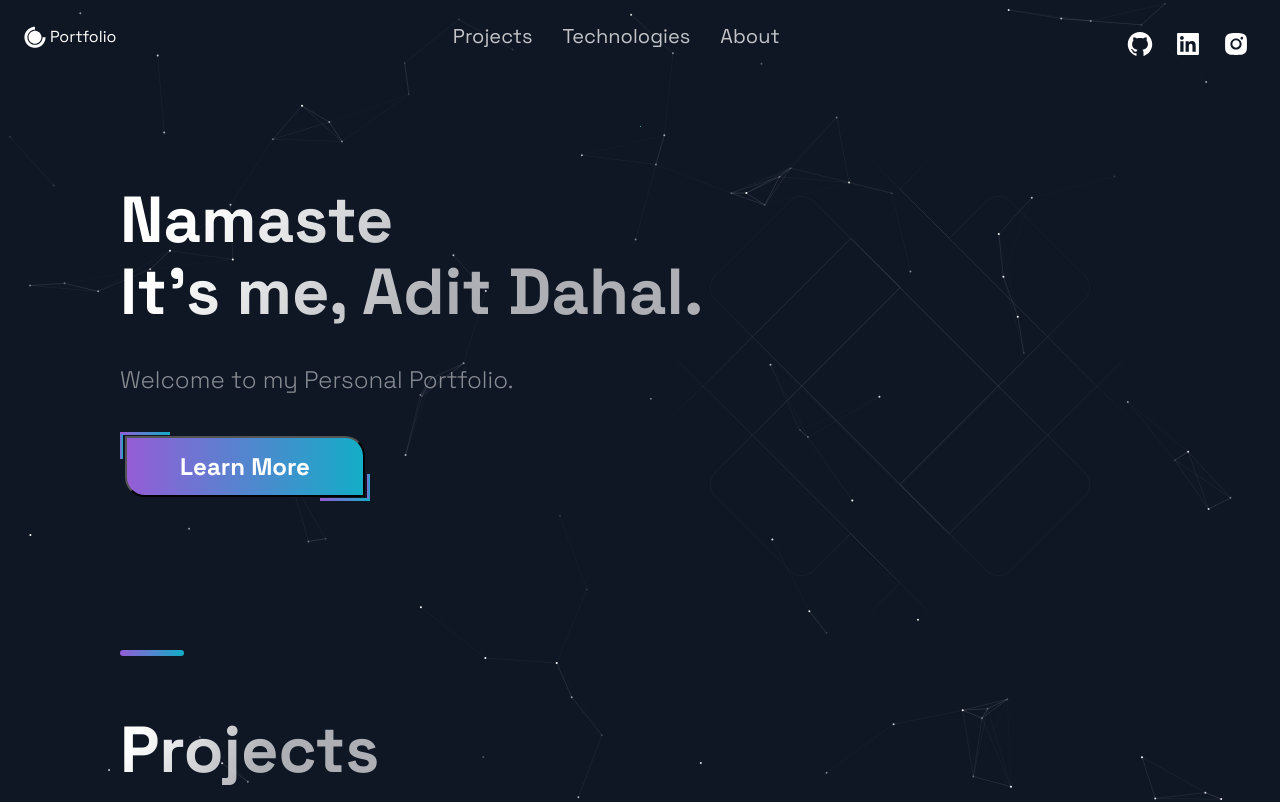
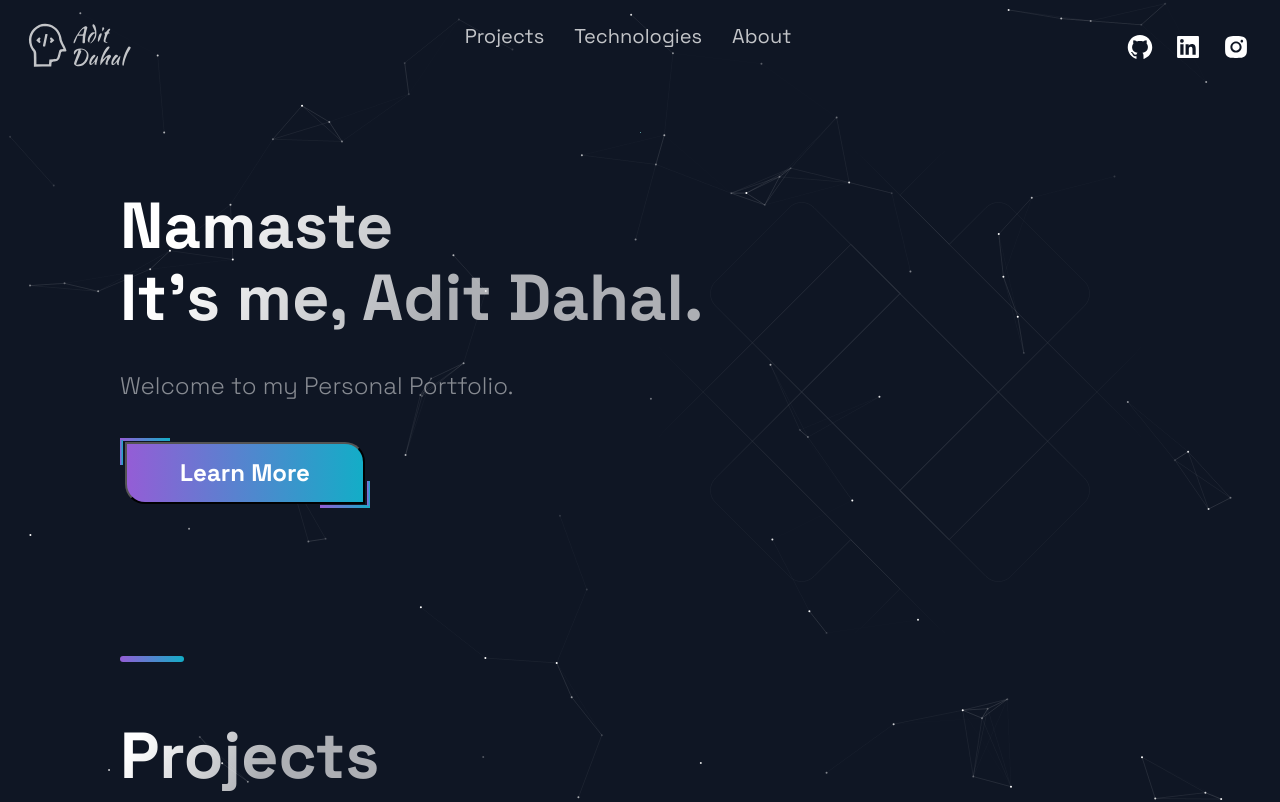
Before and after one commit to Adeetdahal/Adit-Portfolio, a Next.js app: page / in a window 1280 px wide. Shown: the top 802 px of the page. Built offline with nearby package versions, Linux system fonts and the light colour scheme.

Commit message:
FEAT: added logo and title for website

```diff
--- a/src/components/Header/Header.js
+++ b/src/components/Header/Header.js
@@ -1,35 +1,147 @@
-import Link from 'next/link';
-import React from 'react';
-import { AiFillGithub, AiFillInstagram, AiFillLinkedin } from 'react-icons/ai';
-import { DiCssdeck } from 'react-icons/di';
+import Link from "next/link";
+import React from "react";
+import { AiFillGithub, AiFillInstagram, AiFillLinkedin } from "react-icons/ai";
 
-import { Container, Div1, Div2, Div3, NavLink, SocialIcons } from './HeaderStyles';
+import {
+  Container,
+  Div1,
+  Div2,
+  Div3,
+  NavLink,
+  SocialIcons,
+} from "./HeaderStyles";
 
-const Header = () =>  (
+const Header = () => (
   <Container>
     <Div1>
+      {/* <Link href="/">
+        <a
+          style={{
+            display: "flex",
+            alignItems: "center",
+            color: "white",
+            marginBottom: "20px",
+          }}
+        >
+          <DiCssdeck size="3rem" /> <span>Portfolio</span>
+        </a>
+      </Link> */}
       <Link href="/">
-        <a style={{ display: 'flex',
-        alignItems: 'center',
-        color:"white",
-        marginBottom:'20px'
-        }}>
-          <DiCssdeck size="3rem" /> <span>Portfolio</span>
+        <a
+          style={{
+            color: "white",
+            display: "flex",
+            alignItems: "center",
+            justifyContent: "start",
+          }}
+        >
+          <svg
+            version="1.0"
+            xmlns="http://www.w3.org/2000/svg"
+            width="120px"
+            height="60px"
+            viewBox="25 60 150 95"
+            preserveAspectRatio="xMidYMid meet"
+          >
+            <g
+              transform="translate(0.000000,200.000000) scale(0.100000,-0.100000)"
+              fill="#ffffffbf"
+              stroke="none"
+            >
+              <path
+                d="M350 1319 c-130 -59 -190 -199 -141 -330 12 -31 30 -64 41 -74 18
+-16 20 -31 20 -137 l0 -119 138 3 137 3 3 36 c3 35 4 37 50 42 57 6 76 28 93
+102 12 55 12 55 50 55 21 0 40 4 44 10 3 5 -12 45 -35 89 -22 44 -40 87 -40
+94 0 7 -7 37 -16 66 -42 142 -211 221 -344 160z m199 -39 c65 -32 121 -114
+121 -175 0 -14 16 -57 35 -95 l35 -69 -32 -3 c-30 -3 -33 -6 -49 -72 -10 -37
+-21 -72 -26 -77 -4 -4 -33 -9 -63 -11 l-55 -3 -3 -37 -3 -38 -100 0 -99 0 0
+101 c0 95 -2 103 -27 133 -38 45 -53 88 -53 151 0 85 45 156 125 198 44 23
+146 22 194 -3z"
+              />
+              <path
+                d="M450 1176 c0 -5 -27 -139 -35 -173 -4 -18 -1 -23 15 -23 11 0 20 2
+20 4 0 5 27 139 35 174 4 17 1 22 -15 22 -11 0 -20 -2 -20 -4z"
+              />
+              <path
+                d="M330 1105 l-23 -25 23 -25 c18 -19 26 -22 37 -14 10 9 10 15 2 25 -9
+11 -9 17 0 28 8 10 8 16 -2 25 -11 8 -19 5 -37 -14z"
+              />
+              <path
+                d="M532 1118 c-8 -8 -9 -15 -1 -25 8 -9 8 -17 0 -27 -8 -10 -8 -16 2
+-25 11 -8 19 -5 37 14 l24 26 -25 24 c-19 20 -27 23 -37 13z"
+              />
+              <path
+                d="M1202 1328 c-8 -8 -6 -21 7 -47 10 -20 22 -46 26 -59 6 -20 4 -22
+-18 -17 -51 13 -121 -115 -83 -153 15 -15 16 -14 16 12 0 15 5 37 11 49 14 27
+60 77 71 77 25 0 -19 -114 -55 -142 -12 -10 -17 -18 -11 -18 16 0 72 62 83 93
+31 80 -7 245 -47 205z"
+              />
+              <path
+                d="M1053 1284 c-74 -57 -185 -254 -144 -254 4 0 18 27 30 60 l22 60 43
+0 42 0 -4 -60 c-4 -56 -3 -60 17 -60 19 0 21 6 21 53 0 47 19 146 35 189 4 11
+0 20 -12 27 -15 7 -26 4 -50 -15z m7 -73 c-10 -38 -13 -41 -46 -41 l-35 0 18
+31 c21 37 66 75 71 60 2 -5 -2 -28 -8 -50z"
+              />
+              <path
+                d="M1354 1277 c-3 -9 -4 -26 -2 -38 l3 -23 17 26 c15 23 15 28 3 38 -12
+10 -16 9 -21 -3z"
+              />
+              <path
+                d="M1428 1230 c-12 -16 -29 -30 -37 -30 -13 0 -13 -2 -3 -9 11 -7 10
+-18 -3 -65 -19 -65 -11 -86 34 -85 26 0 26 0 3 10 -25 10 -25 15 4 97 12 31
+21 42 37 43 19 0 20 1 4 7 -16 7 -16 9 -3 27 19 25 20 35 1 35 -8 0 -24 -13
+-37 -30z"
+              />
+              <path
+                d="M1312 1178 c-16 -20 -34 -98 -27 -117 5 -11 15 2 36 48 27 59 30 81
+10 81 -5 0 -13 -6 -19 -12z"
+              />
+              <path
+                d="M1399 934 c-40 -59 -79 -167 -78 -219 0 -35 2 -38 12 -21 27 42 88
+116 96 116 5 0 0 -23 -12 -50 -23 -54 -15 -80 20 -65 11 5 14 9 6 12 -15 6 -1
+46 32 89 18 23 21 34 12 43 -20 20 -47 11 -87 -30 -22 -23 -40 -39 -40 -35 0
+19 52 118 79 148 36 41 39 58 11 58 -11 0 -31 -18 -51 -46z"
+              />
+              <path
+                d="M1754 955 c-53 -80 -102 -263 -76 -279 7 -4 14 4 17 21 17 79 52 172
+82 216 26 38 31 52 21 58 -20 13 -26 11 -44 -16z"
+              />
+              <path
+                d="M938 934 c-15 -8 -31 -26 -34 -40 -8 -31 11 -56 20 -26 7 21 43 58
+50 51 3 -2 -13 -51 -35 -109 -39 -103 -39 -104 -20 -123 24 -25 85 -26 129 -3
+67 35 107 137 77 200 -28 59 -124 85 -187 50z m152 -32 c26 -32 25 -68 -2
+-122 -27 -52 -59 -76 -112 -86 -39 -7 -39 -7 -32 22 4 16 25 66 46 112 33 70
+37 84 24 89 -11 4 -12 8 -4 13 20 12 60 -1 80 -28z"
+              />
+              <path
+                d="M1191 826 c-13 -13 -28 -41 -36 -61 -24 -72 6 -102 53 -54 l29 30 -4
+-25 c-3 -16 -1 -26 6 -26 18 0 26 5 23 14 -1 4 4 33 13 63 9 30 13 58 10 62
+-7 7 -18 -6 -57 -73 -15 -25 -34 -46 -43 -46 -14 0 -14 4 0 38 8 20 27 47 41
+60 25 22 25 42 0 42 -7 0 -23 -11 -35 -24z"
+              />
+              <path
+                d="M1541 826 c-27 -28 -50 -91 -44 -117 9 -32 33 -30 64 4 17 17 27 24
+23 14 -3 -9 -1 -24 6 -32 14 -17 32 -11 24 9 -3 7 2 33 10 57 31 87 12 95 -33
+14 -28 -50 -54 -75 -66 -63 -10 10 37 89 59 100 20 9 23 14 15 25 -17 19 -33
+16 -58 -11z"
+              />
+            </g>
+          </svg>
         </a>
       </Link>
     </Div1>
     <Div2>
-      <li style={{zIndex:'5', padding:'0 15px'}} >
+      <li style={{ zIndex: "5", padding: "0 15px" }}>
         <Link href="#projects">
           <NavLink>Projects</NavLink>
         </Link>
       </li>
-      <li style={{zIndex:'5', padding:'0 15px'}}>
+      <li style={{ zIndex: "5", padding: "0 15px" }}>
         <Link href="#tech">
           <NavLink>Technologies</NavLink>
         </Link>
       </li>
-      <li style={{zIndex:'5', padding:'0 15px'}}>
+      <li style={{ zIndex: "5", padding: "0 15px" }}>
         <Link href="#about">
           <NavLink>About</NavLink>
         </Link>
@@ -43,7 +155,7 @@ const Header = () =>  (
         <AiFillLinkedin size="2.8rem" />
       </SocialIcons>
       <SocialIcons href="https://www.instagram.com/aditdahal/">
-          <AiFillInstagram size="2.8rem"/>
+        <AiFillInstagram size="2.8rem" />
       </SocialIcons>
     </Div3>
   </Container>
--- a/src/pages/_app.js
+++ b/src/pages/_app.js
@@ -1,8 +1,13 @@
 import Theme from '../styles/theme';
+import Head from 'next/head'
 
 export default function App({ Component, pageProps }) {
   return (
     <>
+      <Head>
+        <title>Adit Dahal</title>
+        <meta name="description" content="Your trusted software developer" />
+      </Head>
       <Theme>
         <Component {...pageProps} />
       </Theme>
--- a/src/pages/_document.js
+++ b/src/pages/_document.js
@@ -31,7 +31,7 @@ export default class MyDocument extends Document {
     return (
       <Html lang='en-GB'>
         <Head>
-          <link href="https://fonts.googleapis.com/css2?family=Space+Grotesk:wght@300;400;500;600;700&display=swap" rel="stylesheet"/>
+          <link href="https://fonts.googleapis.com/css2?family=Space+Grotesk:wght@300;400;500;600;700&display=swap" rel="stylesheet" />
         </Head>
         <body>
           <Main />
```
Lines whose indentation alone changed are shown as unchanged.
